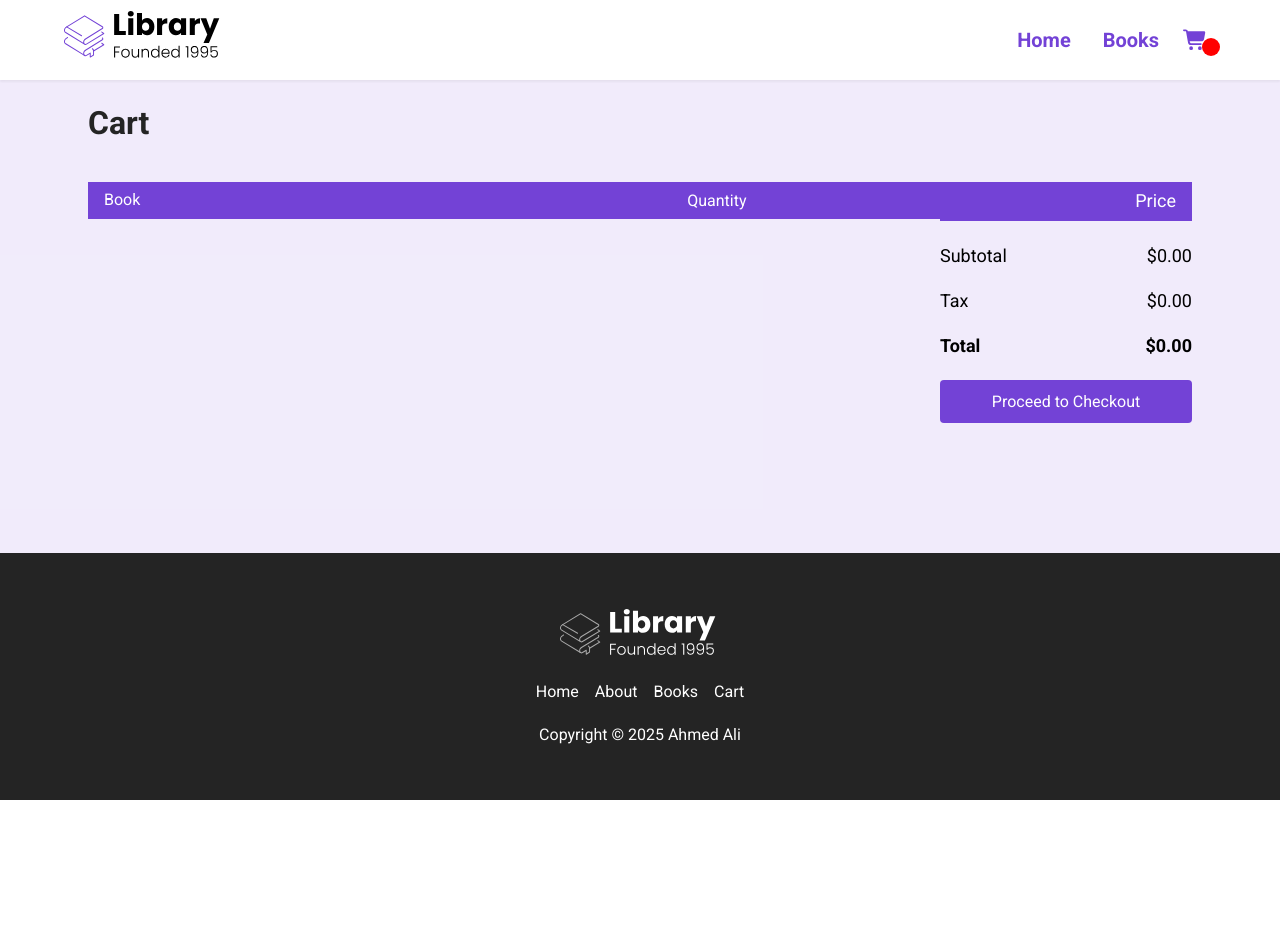
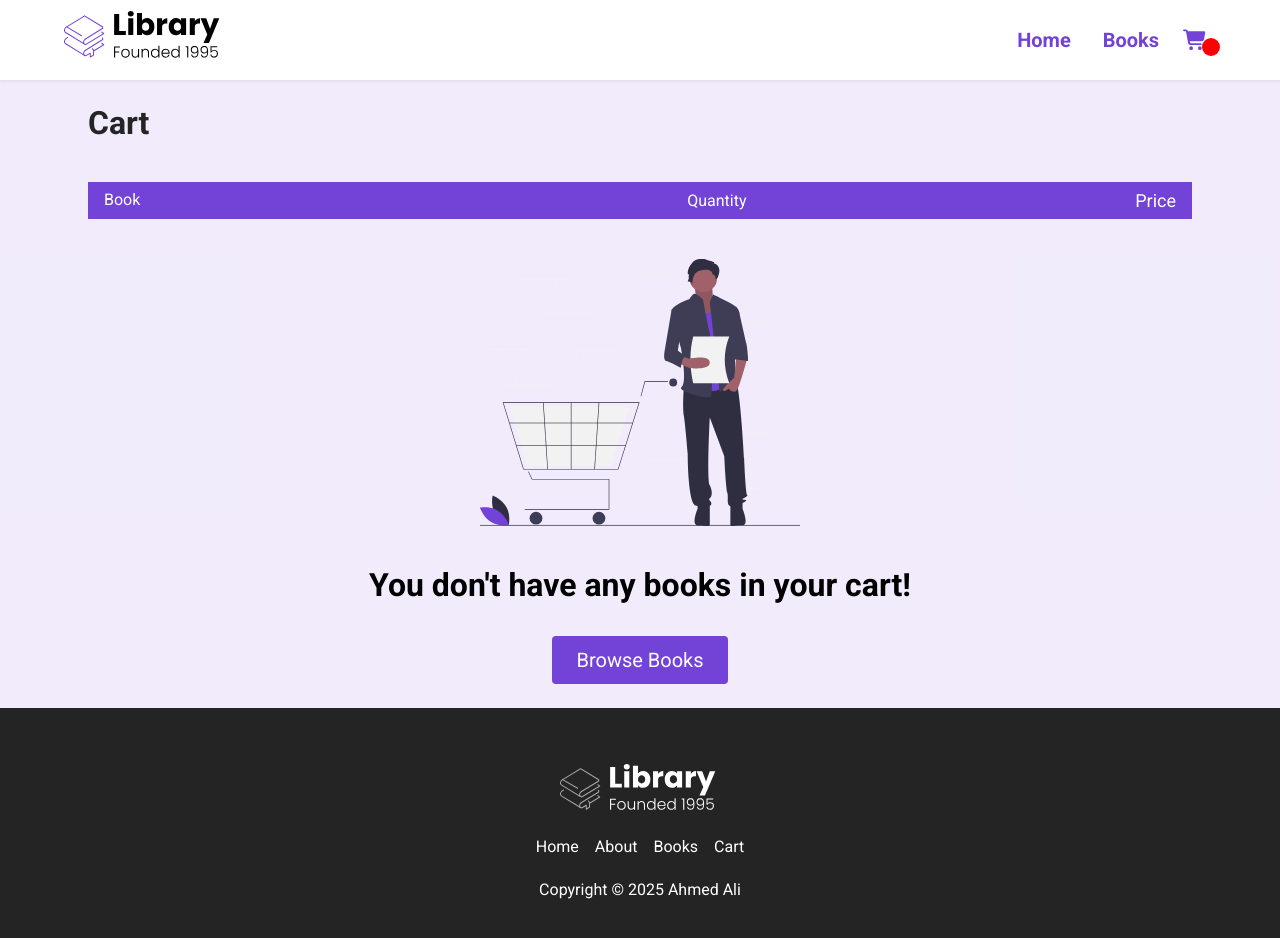
Before and after one commit to TheAhmedJoy/Library-React-App, a React (Create React App) app: page /cart in a window 1280 px wide. Shown: the top 938 px of the page. Before the commit the page ends 800 px from the top, so only its background shows below. Built offline with nearby package versions, Linux system fonts and the light colour scheme.

Commit message:
Added empty cart state

```diff
--- a/src/pages/CartPage.jsx
+++ b/src/pages/CartPage.jsx
@@ -1,4 +1,6 @@
 import React from 'react'
+import EmptyCart from "../assets/empty_cart.svg"
+import { Link } from 'react-router-dom/cjs/react-router-dom.min'
 
 export default function CartPage({ cart, changeCartItemQuantity, removeItemFromCart }) {
     const subTotal = () => {
@@ -56,8 +58,18 @@ export default function CartPage({ cart, changeCartItemQuantity, removeItemFromC
                                     })
                                 }
                             </div>
+                            {cart.length === 0 &&
+                                (<div className="cart__empty">
+                                    <img src={EmptyCart} alt="" className="cart__empty--img" />
+                                    <h2>You don't have any books in your cart!</h2>
+                                    <Link to="/books">
+                                        <button className="btn">Browse Books</button>
+                                    </Link>
+                                </div>)
+                            }
                         </div>
-                        <div className="total">
+                        {cart.length > 0 &&
+                            (<div className="total">
                                 <div className="total__item total__sub-total">
                                     <span>Subtotal</span>
                                     <span>${subTotal().toFixed(2)}</span>
@@ -73,7 +85,8 @@ export default function CartPage({ cart, changeCartItemQuantity, removeItemFromC
                                 <button className="btn btn__checkout no-cursor" onClick={() => alert("Feature not yet implemented.")}>
                                     Proceed to Checkout
                                 </button>
-                        </div>
+                            </div>)
+                        }
                     </div>
                 </div>
             </main>
```
Also changed, not shown: src/assets/empty_cart.svg (added). Lines whose indentation alone changed are shown as unchanged.
